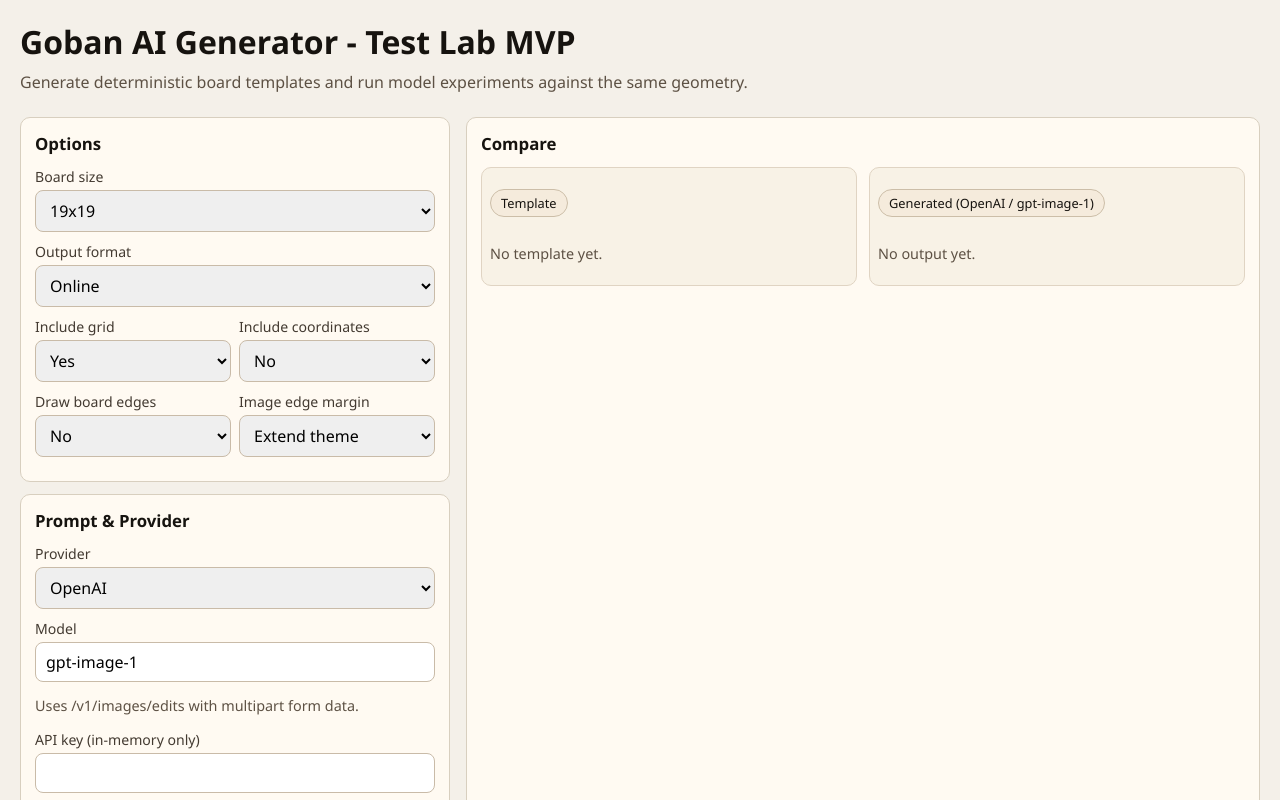
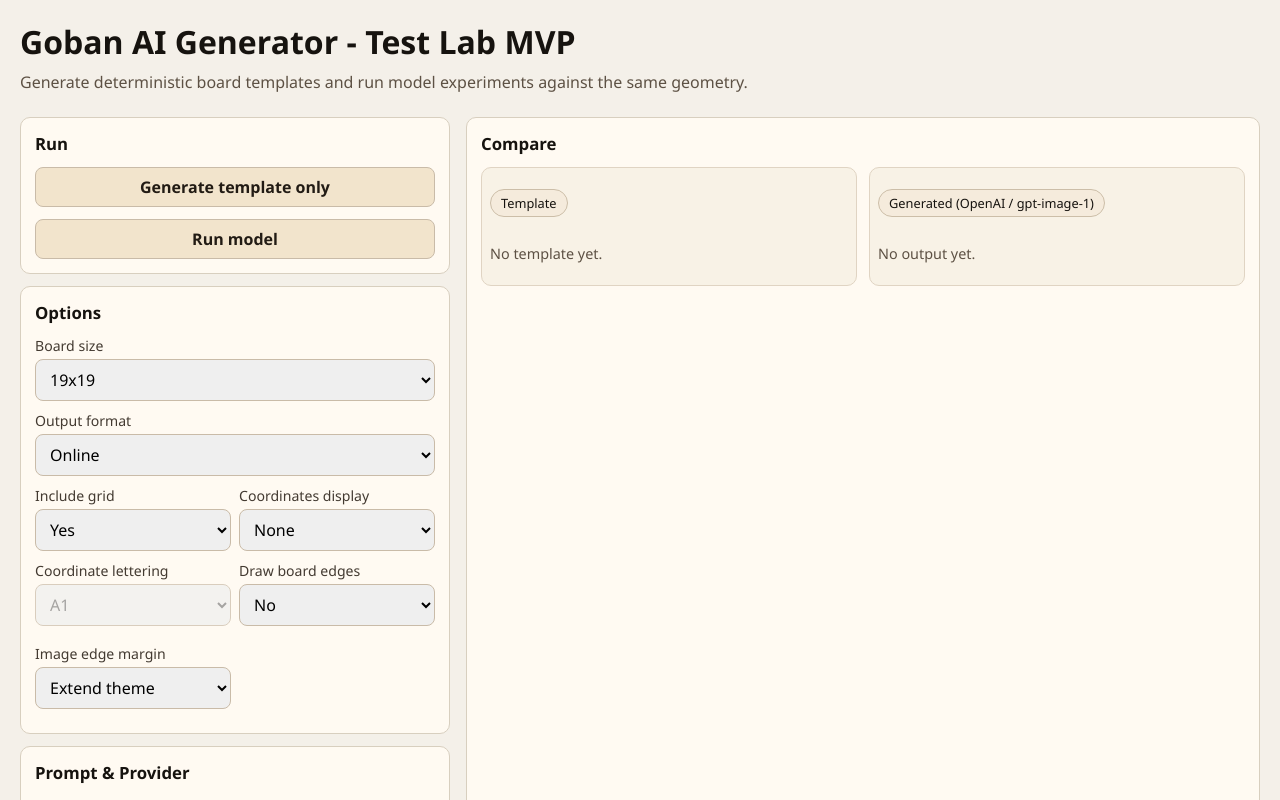
Before and after one commit to lykahb/goban-theme-toolkit, a React (Vite) app: page / in a window 1280 px wide. Shown: the top 800 px of the page. Built offline with nearby package versions, Linux system fonts and the light colour scheme.

Commit message:
Add japanese coordinates, label display options

```diff
--- a/src/domain/options.ts
+++ b/src/domain/options.ts
@@ -7,13 +7,23 @@ export const imageEdgeMarginModeSchema = z.union([
   z.literal("extend_theme"),
   z.literal("prompt_or_image")
 ]);
+export const coordinateDisplaySchema = z.union([
+  z.literal("none"),
+  z.literal("all"),
+  z.literal("top_left"),
+  z.literal("top_right"),
+  z.literal("bottom_left"),
+  z.literal("bottom_right")
+]);
+export const coordinateLetteringSchema = z.union([z.literal("a1"), z.literal("numeric_japanese")]);
 
 export const generationOptionsSchema = z
   .object({
     boardSize: boardSizeSchema,
     outputFormat: outputFormatSchema,
     includeGrid: z.boolean(),
-    includeCoordinates: z.boolean(),
+    coordinateDisplay: coordinateDisplaySchema,
+    coordinateLettering: coordinateLetteringSchema,
     drawBoardEdges: z.boolean(),
     imageEdgeMarginMode: imageEdgeMarginModeSchema
   })
@@ -25,11 +35,11 @@ export const generationOptionsSchema = z
         path: ["includeGrid"]
       });
     }
-    if (!value.includeGrid && value.includeCoordinates) {
+    if (!value.includeGrid && value.coordinateDisplay !== "none") {
       ctx.addIssue({
         code: z.ZodIssueCode.custom,
         message: "Coordinates require grid to be enabled.",
-        path: ["includeCoordinates"]
+        path: ["coordinateDisplay"]
       });
     }
   });
@@ -37,22 +47,25 @@ export const generationOptionsSchema = z
 export type GenerationOptions = z.infer<typeof generationOptionsSchema>;
 export type OutputFormat = z.infer<typeof outputFormatSchema>;
 export type ImageEdgeMarginMode = z.infer<typeof imageEdgeMarginModeSchema>;
+export type CoordinateDisplay = z.infer<typeof coordinateDisplaySchema>;
+export type CoordinateLettering = z.infer<typeof coordinateLetteringSchema>;
 
 export const defaultGenerationOptions: GenerationOptions = {
   boardSize: 19,
   outputFormat: "online",
   includeGrid: true,
-  includeCoordinates: false,
+  coordinateDisplay: "none",
+  coordinateLettering: "a1",
   drawBoardEdges: false,
   imageEdgeMarginMode: "extend_theme"
 };
 
 export function normalizeOptions(input: GenerationOptions): GenerationOptions {
   if (input.outputFormat === "print" && !input.includeGrid) {
-    return { ...input, includeGrid: true, includeCoordinates: false };
+    return { ...input, includeGrid: true };
   }
-  if (!input.includeGrid && input.includeCoordinates) {
-    return { ...input, includeCoordinates: false };
+  if (!input.includeGrid && input.coordinateDisplay !== "none") {
+    return { ...input, coordinateDisplay: "none" };
   }
   return input;
 }
--- a/src/features/test-lab/OptionsPanel.tsx
+++ b/src/features/test-lab/OptionsPanel.tsx
@@ -1,5 +1,9 @@
-import type { GenerationOptions } from "../../domain/options";
-import type { ImageEdgeMarginMode } from "../../domain/options";
+import type {
+  CoordinateDisplay,
+  CoordinateLettering,
+  GenerationOptions,
+  ImageEdgeMarginMode
+} from "../../domain/options";
 
 interface Props {
   value: GenerationOptions;
@@ -12,6 +16,7 @@ function asBool(value: string): boolean {
 
 export function OptionsPanel({ value, onChange }: Props) {
   const canDisableGrid = value.outputFormat === "online";
+  const coordinatesEnabled = value.coordinateDisplay !== "none";
 
   const setMarginMode = (mode: ImageEdgeMarginMode) => onChange({ ...value, imageEdgeMarginMode: mode });
 
@@ -59,19 +64,35 @@ export function OptionsPanel({ value, onChange }: Props) {
         </div>
 
         <div className="field">
-          <label>Include coordinates</label>
+          <label>Coordinates display</label>
           <select
-            value={String(value.includeCoordinates)}
+            value={value.coordinateDisplay}
             disabled={!value.includeGrid}
-            onChange={(e) => onChange({ ...value, includeCoordinates: asBool(e.target.value) })}
+            onChange={(e) => onChange({ ...value, coordinateDisplay: e.target.value as CoordinateDisplay })}
           >
-            <option value="false">No</option>
-            <option value="true">Yes</option>
+            <option value="none">None</option>
+            <option value="all">All</option>
+            <option value="top_left">Top left</option>
+            <option value="top_right">Top right</option>
+            <option value="bottom_left">Bottom left</option>
+            <option value="bottom_right">Bottom right</option>
           </select>
         </div>
       </div>
 
       <div className="grid-2">
+        <div className="field">
+          <label>Coordinate lettering</label>
+          <select
+            value={value.coordinateLettering}
+            disabled={!value.includeGrid || !coordinatesEnabled}
+            onChange={(e) => onChange({ ...value, coordinateLettering: e.target.value as CoordinateLettering })}
+          >
+            <option value="a1">A1</option>
+            <option value="numeric_japanese">1-1</option>
+          </select>
+        </div>
+
         <div className="field">
           <label>Draw board edges</label>
           <select value={String(value.drawBoardEdges)} onChange={(e) => onChange({ ...value, drawBoardEdges: asBool(e.target.value) })}>
--- a/src/features/test-lab/TestLabPage.tsx
+++ b/src/features/test-lab/TestLabPage.tsx
@@ -135,6 +135,13 @@ export function TestLabPage() {
 
       <div className="layout">
         <div className="stack">
+          <RunPanel
+            canRun={!isRunning}
+            isRunning={isRunning}
+            error={error}
+            onGenerateTemplate={handleGenerateTemplate}
+            onRunModel={handleRunModel}
+          />
           <OptionsPanel
             value={options}
             onChange={(next) => {
@@ -152,13 +159,6 @@ export function TestLabPage() {
             onApiKeyChange={setApiKey}
             onPromptChange={setPrompt}
             onStyleFileChange={setStyleFile}
-          />
-          <RunPanel
-            canRun={!isRunning}
-            isRunning={isRunning}
-            error={error}
-            onGenerateTemplate={handleGenerateTemplate}
-            onRunModel={handleRunModel}
           />
           <ArtifactPanel
             providerId={providerId}
--- a/src/template/buildTemplateSvg.ts
+++ b/src/template/buildTemplateSvg.ts
@@ -30,6 +30,42 @@ function escapeXml(value: string): string {
   });
 }
 
+function toJapaneseNumeral(value: number): string {
+  const digits = ["", "一", "二", "三", "四", "五", "六", "七", "八", "九"];
+  const digit = (index: number) => digits[index] ?? "";
+  if (value <= 0) return "零";
+  if (value < 10) return digit(value);
+  if (value === 10) return "十";
+  if (value < 20) return `十${digit(value - 10)}`;
+  const tens = Math.floor(value / 10);
+  const units = value % 10;
+  return `${digit(tens)}十${digit(units)}`;
+}
+
+function getCoordinateSides(display: GenerationOptions["coordinateDisplay"]): {
+  top: boolean;
+  bottom: boolean;
+  left: boolean;
+  right: boolean;
+} {
+  if (display === "all") {
+    return { top: true, bottom: true, left: true, right: true };
+  }
+  if (display === "top_left") {
+    return { top: true, bottom: false, left: true, right: false };
+  }
+  if (display === "top_right") {
+    return { top: true, bottom: false, left: false, right: true };
+  }
+  if (display === "bottom_left") {
+    return { top: false, bottom: true, left: true, right: false };
+  }
+  if (display === "bottom_right") {
+    return { top: false, bottom: true, left: false, right: true };
+  }
+  return { top: false, bottom: false, left: false, right: false };
+}
+
 export function buildTemplateSvg(options: GenerationOptions): string {
   // The spacing, thickness, and size of star points are typical, see equipment dimensions.
   const metrics = buildLayoutMetrics(options);
@@ -40,6 +76,7 @@ export function buildTemplateSvg(options: GenerationOptions): string {
   const spacingX = (metrics.gridRightPx - metrics.gridLeftPx) / (metrics.lineCount - 1);
   const spacingY = (metrics.gridBottomPx - metrics.gridTopPx) / (metrics.lineCount - 1);
   const coordinateFont = Math.max(14, Math.min(spacingX, spacingY) * 0.28);
+  const coordinateSides = getCoordinateSides(options.coordinateDisplay);
   const lines: string[] = [];
   const labels: string[] = [];
   const starPoints: string[] = [];
@@ -53,15 +90,25 @@ export function buildTemplateSvg(options: GenerationOptions): string {
         svgLine(metrics.gridLeftPx, y, metrics.gridRightPx, y, lineStroke, 1.6)
       );
 
-      if (options.includeCoordinates) {
-        const letter = escapeXml(getCoordinateLetter(i));
-        const number = String(metrics.lineCount - i);
-        labels.push(
-          svgText(letter, x, metrics.gridTopPx - spacingY * 0.45, coordinateFont),
-          svgText(letter, x, metrics.gridBottomPx + spacingY * 0.45, coordinateFont),
-          svgText(number, metrics.gridLeftPx - spacingX * 0.45, y, coordinateFont),
-          svgText(number, metrics.gridRightPx + spacingX * 0.45, y, coordinateFont)
-        );
+      if (options.coordinateDisplay !== "none") {
+        const xLabel =
+          options.coordinateLettering === "a1" ? escapeXml(getCoordinateLetter(i)) : String(i + 1);
+        const yValue = options.coordinateLettering === "a1" ? metrics.lineCount - i : i + 1;
+        const yLabel =
+          options.coordinateLettering === "a1" ? String(yValue) : escapeXml(toJapaneseNumeral(yValue));
+
+        if (coordinateSides.top) {
+          labels.push(svgText(xLabel, x, metrics.gridTopPx - spacingY * 0.45, coordinateFont));
+        }
+        if (coordinateSides.bottom) {
+          labels.push(svgText(xLabel, x, metrics.gridBottomPx + spacingY * 0.45, coordinateFont));
+        }
+        if (coordinateSides.left) {
+          labels.push(svgText(yLabel, metrics.gridLeftPx - spacingX * 0.45, y, coordinateFont));
+        }
+        if (coordinateSides.right) {
+          labels.push(svgText(yLabel, metrics.gridRightPx + spacingX * 0.45, y, coordinateFont));
+        }
       }
     }
 
--- a/src/template/templateLayers.ts
+++ b/src/template/templateLayers.ts
@@ -1,6 +1,7 @@
 export interface TemplateLayerConfig {
   includeGrid: boolean;
-  includeCoordinates: boolean;
+  coordinateDisplay: "none" | "all" | "top_left" | "top_right" | "bottom_left" | "bottom_right";
+  coordinateLettering: "a1" | "numeric_japanese";
   includeBoardEdge: boolean;
   imageMarginMode: "transparent" | "extend_theme" | "prompt_or_image";
 }
```
Also changed, not shown: 2 other files (tests, documents, lock files or other folders).
